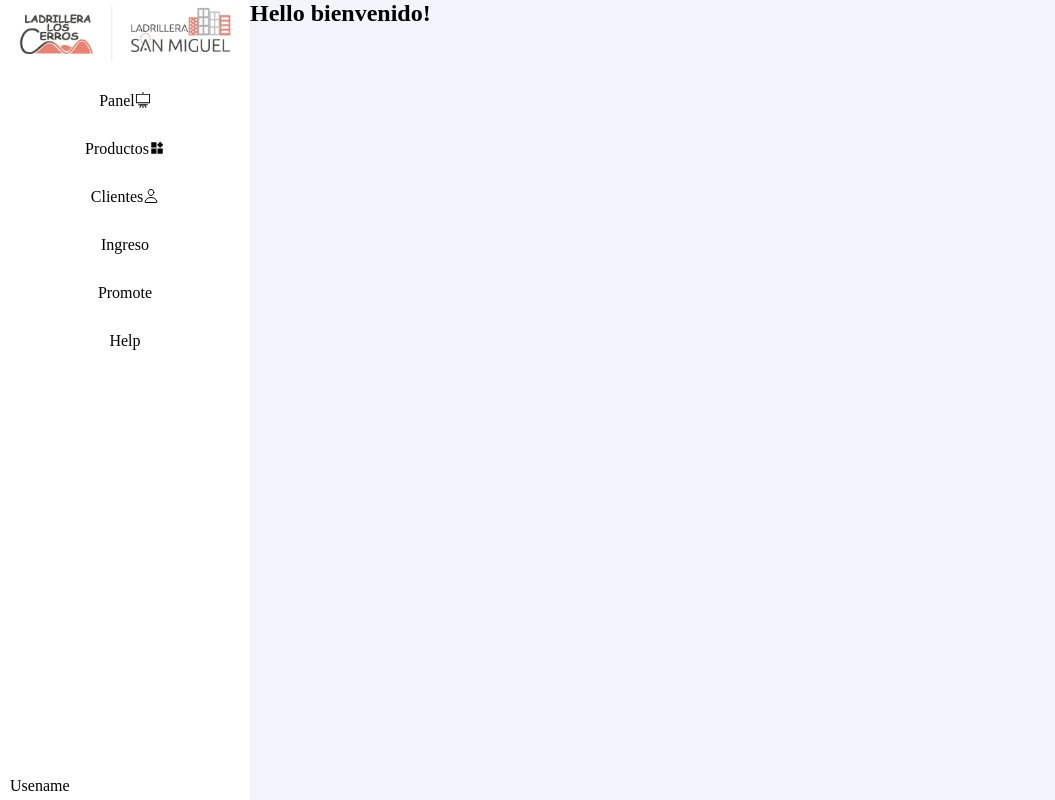
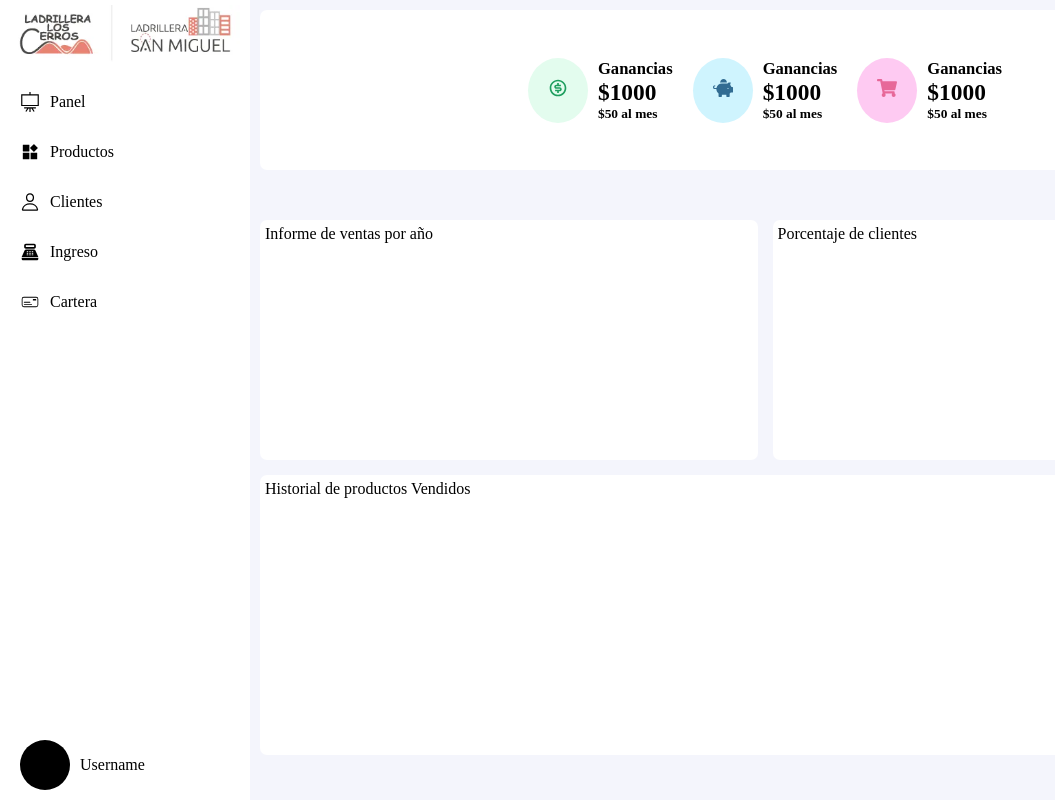
Before and after one commit to freddy320/LadrilleriaLosCerros, a React (Vite) app in the folder frontend/ladrilleriaLosCerros/: page / in a window 1280 px wide. Shown: the whole page, without its empty margins (0-1055 px from the left). Built offline with nearby package versions, Linux system fonts and the light colour scheme.

Commit message:
add configs

```diff
--- a/frontend/ladrilleriaLosCerros/package.json
+++ b/frontend/ladrilleriaLosCerros/package.json
@@ -10,6 +10,7 @@
     "preview": "vite preview"
   },
   "dependencies": {
+    "chart.js": "^4.4.4",
     "react": "^18.3.1",
     "react-dom": "^18.3.1",
     "react-icons": "^5.3.0"
--- a/frontend/ladrilleriaLosCerros/src/components/menu.jsx
+++ b/frontend/ladrilleriaLosCerros/src/components/menu.jsx
@@ -3,38 +3,111 @@ import losCerros from '../utils/pintures/logo-los-cerros.webp'
 import { TfiBlackboard } from "react-icons/tfi";
 import { AiFillProduct } from "react-icons/ai";
 import { IoPersonOutline } from "react-icons/io5";
+import { MdPointOfSale } from "react-icons/md";
+import { CiMoneyCheck1 } from "react-icons/ci";
+import { RiMoneyDollarCircleLine } from "react-icons/ri";
+import { FaPiggyBank } from "react-icons/fa";
+import { FaShoppingCart } from "react-icons/fa";
 
+import Chart  from 'chart.js/auto'
 
-export  function Menu() {
+const data = [
+  { year: 2010, count: 10 },
+  { year: 2011, count: 20 },
+  { year: 2012, count: 15 },
+  { year: 2013, count: 25 },
+  { year: 2014, count: 22 },
+  { year: 2015, count: 30 },
+  { year: 2016, count: 28 },
+];
+
+new Chart(
+  document.getElementById('acquisitions'),
+  {
+    type: 'bar',
+    data: {
+      labels: data.map(row => row.year),
+      datasets: [
+        {
+          label: 'Acquisitions by year',
+          data: data.map(row => row.count)
+        }
+      ]
+    }
+  }
+);
+const Item = ({ children }) => {
+  return (
+    <div className="item">{children}</div>
+  );
+}
+
+export function Menu() {
   return (
     <main className="home">
-          <aside className ="aside">
-            <header className = "header">
-              <div className = "pintureContainer" >
-                <img className="pinture"  src = {losCerros} alt = "logo" />
+      <aside className="aside">
+        <header className="header">
+          <div className="pintureContainer">
+            <img className="pinture" src={losCerros} alt="logo" />
           </div>
-              <nav >
-                <ul className = "nav">
-                  <li className = "item">Panel <TfiBlackboard /></li>
-                  <li className = "item">Productos <AiFillProduct /></li>
-                  <li className = "item">Clientes <IoPersonOutline /></li>
-                  <li className = "item">Ingreso</li>
-                  <li className = "item">Promote</li>
-                  <li className = "item">Help</li>
+          <nav>
+            <ul className="nav">
+              <Item><TfiBlackboard className='icon' />Panel</Item>
+              <Item><AiFillProduct className='icon' />Productos</Item>
+              <Item><IoPersonOutline className='icon' />Clientes</Item>
+              <Item><MdPointOfSale className='icon' />Ingreso</Item>
+              <Item><CiMoneyCheck1 className='icon' />Cartera</Item>
             </ul>
           </nav>
         </header>
-            <footer>
-              <section>
-                <div>Usename</div>
-              </section>
+        <footer className='footer'>
+          <div className='avatarContainer'></div>
+          <div className='text'>Username</div>
         </footer>
       </aside>
-          <section>
-            <header>
-              <h2>Hello bienvenido!</h2>
-            </header>
+      <section className='content'>
+
+        <section className='resume'>
+          <div className='container'>
+            <div className='iconContainerMoney'style={{ backgroundColor: '#E3FCEE',color:'#1E9E5E'}} >
+              <RiMoneyDollarCircleLine />
+            </div>
+            <div>
+              <h5>Ganancias</h5>
+              <h3>$1000</h3>
+              <h6>$50 al mes</h6>
+            </div>
+          </div>
+          <div className='container'>
+            <div className='iconContainerBank' style={{ backgroundColor: '#CFF4FE',color:'#326C92' }}>
+              <FaPiggyBank />
+            </div>
+            <div>
+              <h5>Ganancias</h5>
+              <h3>$1000</h3>
+              <h6>$50 al mes</h6>
+            </div>
+          </div>
+          <div className='container'>
+            <div className='iconContainerShop' style={{ backgroundColor: '#FECAF2',color:'#E76899'}}>
+              <FaShoppingCart />
+            </div>
+            <div>
+              <h5>Ganancias</h5>
+              <h3>$1000</h3>
+              <h6>$50 al mes</h6>
+            </div>
+          </div>
+        </section>
+
+        <section className='details'>
+          <div className='grafict' id='grafict'>
+            Informe de ventas por año
+          </div>
+          <div className='clients'>Porcentaje de clientes</div>
+          <div className='products'>Historial de productos Vendidos</div>
+        </section>
       </section>
     </main>
-      )
+  );
 }
--- a/frontend/ladrilleriaLosCerros/src/style/App.css
+++ b/frontend/ladrilleriaLosCerros/src/style/App.css
@@ -19,6 +19,7 @@
   flex-direction: column;
   justify-content: space-between;
   gap:20px;
+  font-size: 16px;
 }
 
 .home .aside .header{
@@ -47,11 +48,103 @@
  /* background-color: #EA8374; */
   padding: 5px 10px;
   border-radius: 4px;
+  gap: 10px;
   display: flex;
-  justify-content: center;
+  align-items: center;
+  transition: 500ms;
+}
+
+.home .nav .item:hover{
+  background-color: #EA8374;
+  color: #FEFFFE;
+}
+
+.home .nav .item .icon{
+  font-size: 20px;
+  transition: 500ms;
+}
+
+.home .nav .item:hover .icon{
+  transform: scale(1.2);
+  color: #FEFFFE ;
 }
 
 
+
+
 .home .footer {
+  display: flex;
+  gap: 10px;
+  align-items: center;
   padding: 5px 10px;
 }
+
+.home .footer .avatarContainer{
+  width: 50px;
+  height: 50px;
+  background-color: black;
+  border-radius: 100%;
+}
+
+.home .content{
+  padding: 10px;
+  display: grid;
+  gap: 15px;
+}
+
+.home .content .resume{
+  background-color: #FFFFFF;
+  padding: 5px;
+  height: 20vh;
+  border-radius: 7px;
+  display: flex;
+  flex-wrap: wrap;
+  justify-content: center;
+  align-items: center;
+  gap: 20px;
+  font-size: 20px;
+}
+
+.home .content .resume .container{
+  display: flex;
+  gap: 10px;
+  align-items: center;
+}
+
+.iconContainerMoney, .iconContainerBank, .iconContainerShop{
+  padding: 20px;
+  border-radius: 100%;
+}
+
+
+.home .content .details{
+  display: grid;
+  grid-template-columns: 1fr 1fr;
+  gap: 15px;
+  grid-template-rows: 30vh 35vh;
+  grid-template-areas:
+    "grafict clients"
+    "products products"
+  ;
+}
+
+.home .content .details .grafict{
+  grid-area: grafict;
+  background-color: #FFFFFF;
+  padding: 5px;
+  border-radius: 7px;
+}
+
+.home .content .details .clients{
+  grid-area: clients;
+  background-color: #FFFFFF;
+  padding: 5px;
+  border-radius: 7px;
+}
+
+.home .content .details .products{
+  grid-area: products;
+  background-color: #FFFFFF;
+  padding: 5px;
+  border-radius: 7px;
+}
```
Lines whose indentation alone changed are shown as unchanged.
